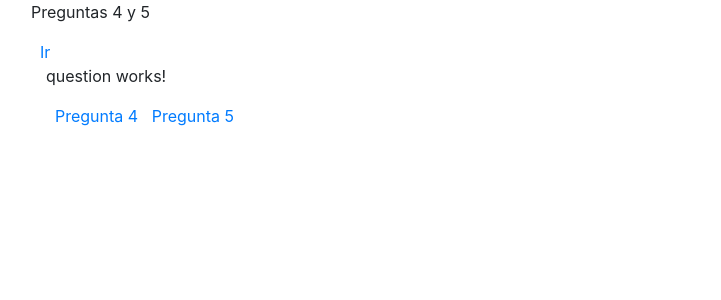
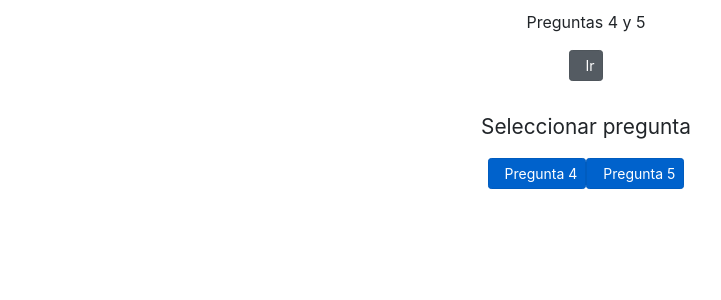
Before and after one commit to cesarbonadio/alana-interview, an Angular app: page /preguntas in a window 1280 px wide. Shown: the top 300 px of the page, without its empty margins (54-775 px from the left). Built offline with nearby package versions, Linux system fonts and the light colour scheme.

Commit message:
fix: mejorar presentación

```diff
--- a/src/app/components/question/question.component.css
+++ b/src/app/components/question/question.component.css
@@ -0,0 +1,11 @@
+.container {
+  margin-top: 30px;
+}
+p {
+  text-align: center;
+  font-size: 1.3em;
+  width: 100%;
+}
+.botones-preguntas {
+  text-align: center;
+}
--- a/src/app/components/question/question.component.html
+++ b/src/app/components/question/question.component.html
@@ -1,8 +1,9 @@
 <div class="container">
 <p>
-  question works!
+  Seleccionar pregunta
 </p>
-<a routerLink="/preguntas/pregunta-4">
+<div class="botones-preguntas">
+<a routerLink="/preguntas/pregunta-4" class="btn btn-primary btn-sm active" role="button" >
       <i class="fa fa-cutlery">
       </i>
       &nbsp;
@@ -10,7 +11,7 @@
         Pregunta 4
       </span>
 </a>
-<a routerLink="/preguntas/pregunta-5">
+<a routerLink="/preguntas/pregunta-5" class="btn btn-primary btn-sm active" role="button" >
       <i class="fa fa-cutlery">
       </i>
       &nbsp;
@@ -18,5 +19,6 @@
         Pregunta 5
       </span>
 </a>
+</div>
 <router-outlet></router-outlet>
 </div>
--- a/src/app/layout/layout.component.css
+++ b/src/app/layout/layout.component.css
@@ -0,0 +1,7 @@
+p {
+  margin-top: 10px;
+  text-align: center;
+}
+.boton-principal{
+  text-align: center;
+}
--- a/src/app/layout/layout.component.html
+++ b/src/app/layout/layout.component.html
@@ -2,7 +2,8 @@
 <p>
   Preguntas 4 y 5
 </p>
-<a routerLink="/preguntas">
+<div class="boton-principal">
+<a routerLink="/preguntas" class="btn btn-secondary btn-sm active" role="button" >
       <i class="fa fa-cutlery">
       </i>
       &nbsp;
@@ -10,5 +11,6 @@
         Ir
       </span>
 </a>
+</div>
 <router-outlet></router-outlet>
 </div>
```
